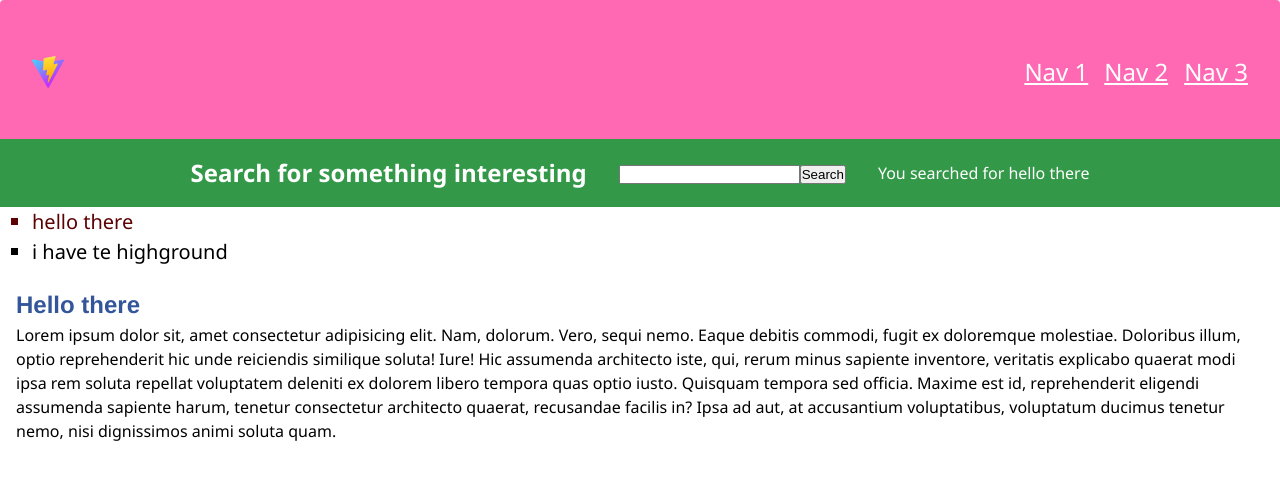
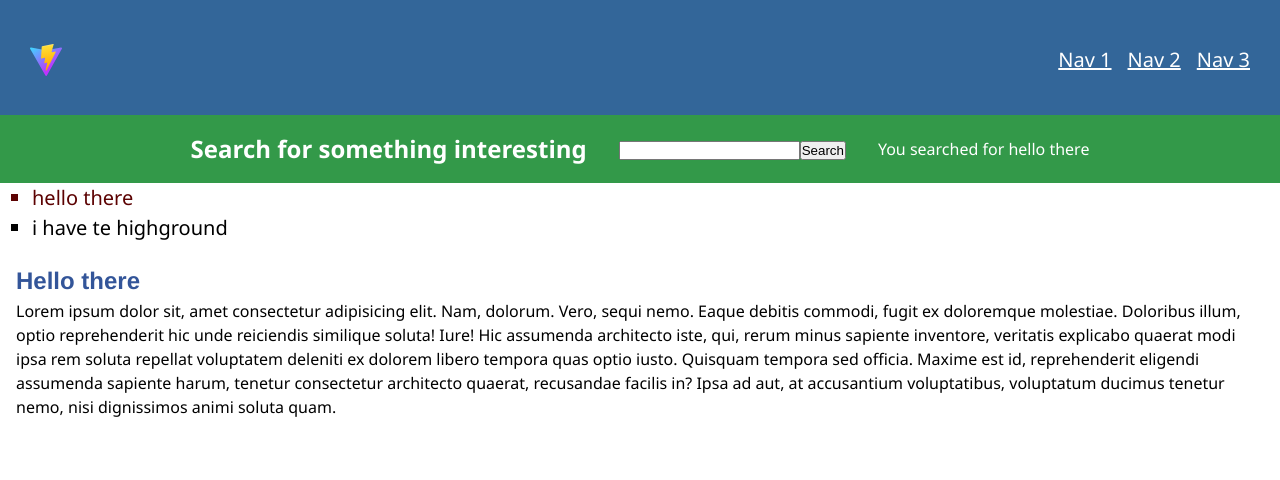
Before and after one commit to bo7owers/react-vite, a React (Vite) app: page / in a window 1280 px wide. Shown: the top 480 px of the page. Built offline with nearby package versions, Linux system fonts and the light colour scheme.

Commit message:
Style Nav using emotion

```diff
--- a/src/components/Nav/Nav.css
+++ b/src/components/Nav/Nav.css
@@ -1,26 +1,5 @@
-.main-nav {
-  display: flex;
-  flex-flow: row wrap;
-  justify-content: flex-end;
-  align-items: center;
-  background-color: #369;
-  height: 6em;
-  padding: 1.5em;
-}
-
-.main-nav .logo {
-  margin-right: auto;
-}
-
-ul.nav-list {
-  display: flex;
-  flex-flow: row wrap;
-  justify-content: flex-end;
-  align-items: center;
-  gap: 1rem;
-  list-style-type: none;
-}
+/* The rest of the styles are in Nav.jsx  */
 
 a.nav-link {
-  color: #ffffff;
+    color: #ffffff;
 }
--- a/src/components/Nav/Nav.jsx
+++ b/src/components/Nav/Nav.jsx
@@ -1,24 +1,39 @@
 import './Nav.css'
 import { css } from '@emotion/react'
-const color = ' #369'
+
+const bgColor = ' #369'
 function Nav() {
     return (
         <>
             <div
-                className='main-nav'
                 css={css`
-                    padding: 32px;
-                    background-color: hotpink;
-                    font-size: 24px;
-                    border-radius: 4px;
-                    &:hover {
-                        color: ${color};
-                    }
+                    display: flex;
+                    flex-flow: row wrap;
+                    justify-content: flex-end;
+                    align-items: center;
+                    background-color: ${bgColor};
+                    height: 6em;
+                    padding: 1.5em;
                 `}
             >
-                <img src='./vite.svg' alt='' className='logo' />
+                <img
+                    src='./vite.svg'
+                    alt=''
+                    css={css`
+                        margin-right: auto;
+                    `}
+                />
                 <nav>
-                    <ul className='nav-list'>
+                    <ul
+                        css={css`
+                            display: flex;
+                            flex-flow: row wrap;
+                            justify-content: flex-end;
+                            align-items: center;
+                            gap: 1rem;
+                            list-style-type: none;
+                        `}
+                    >
                         <li className='nav-item'>
                             <a className='nav-link' href='#'>
                                 Nav 1
```
